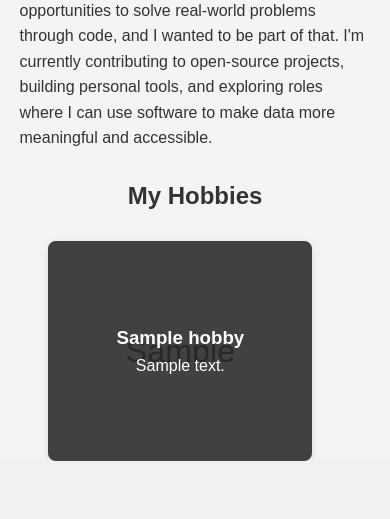
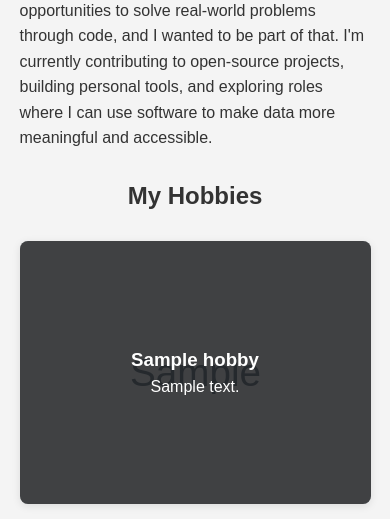
Before and after one commit to jch1013/jackson-hayward-website, a Django app: template main/templates/about_me.html in a window 390 px wide. Shown: the part 480-999 px from the top of the page. Before the commit the page ends 941 px from the top, so only its background shows below. Run offline with Django 3.2, Linux system fonts and the light colour scheme; the template is opened without the code that fills it: most values are stand-ins (such as "Sample title", 1, 10 or a date in 2020); grey boxes marked "Sample" are stand-in pictures.

Commit message:
update css about_me

```diff
--- a/static/css/styles.css
+++ b/static/css/styles.css
@@ -353,20 +353,24 @@ body {
 
 #about-me {
   width: 90%;
-  max-width: 600px;
+  max-width: 740px;
 }
 
 .hobby-gallery {
   display: flex;
   flex-direction: column;
+  align-items: center;
+  justify-content: center;
   flex-wrap: wrap;
   gap: 20px;
+  margin-bottom: 15px;
 }
 
 .hobby-card {
   position: relative;
-  width: 600px;
-  height: 400px;
+  max-width: 800px;
+  width: 90%;
+  max-height: 460px;
   overflow: hidden;
   border-radius: 10px;
   box-shadow: 0 2px 8px rgba(0,0,0,0.1);
@@ -413,7 +417,6 @@ body {
   }
 }
 
-/* Mobile active (JS will add .active) */
 .hobby-card.active img {
   filter: brightness(60%);
 }
@@ -423,16 +426,17 @@ body {
 }
 
 
-@media (max-width: 600px) {
+@media (max-width: 780px) {
   .hobby-gallery {
     flex-direction: column;
+    justify-content: center;
     gap: 16px;
-    align-items: stretch;
+    align-items: center;
   }
 
   .hobby-card {
     width: 90%;
-    height: 220px;
+    height: auto;
     min-width: 0;
     min-height: 0;
     border-radius: 8px;
```
